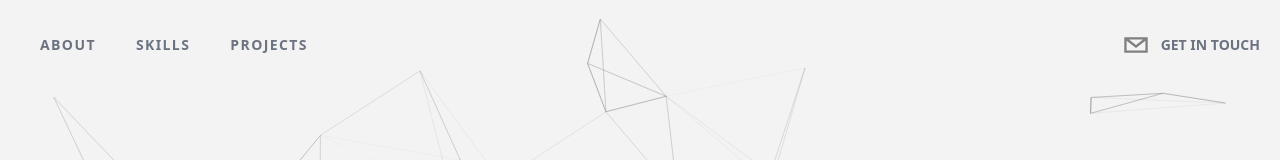
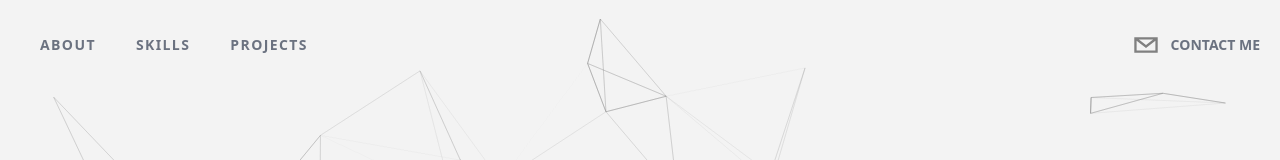
Before and after one commit to Joshlanuevo/web-portfolio, a Next.js app: page / in a window 1280 px wide. Shown: the top 160 px of the page. Built offline with nearby package versions, Linux system fonts and the light colour scheme.

Commit message:
Update Header.jsx

```diff
--- a/components/Header.jsx
+++ b/components/Header.jsx
@@ -58,7 +58,7 @@ const Header = () => {
                     bgColor='transparent'
                 />
                 <p className='uppercase font-semibold hidden md:inline-flex text-sm text-gray-500 hover:text-[#F7AB0A]/40'>
-                    Get in touch
+                    Contact me
                 </p>
             </motion.div>
         </Link>
```
